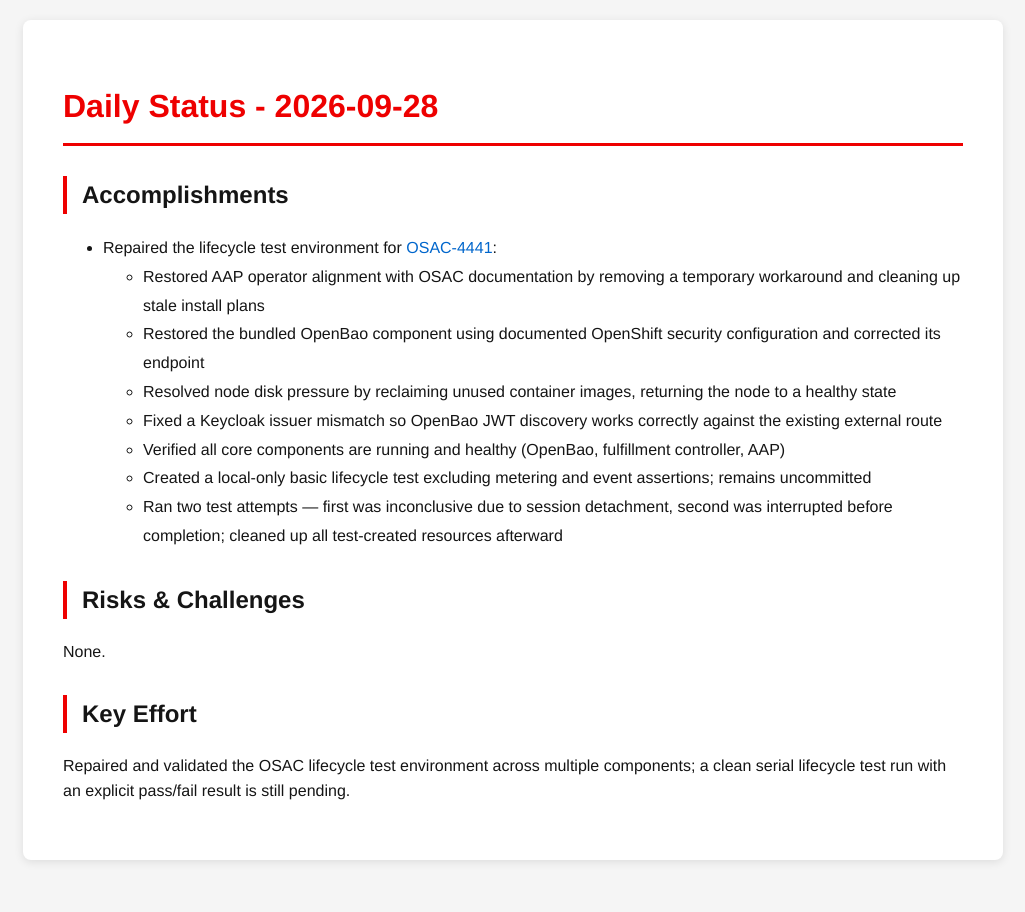
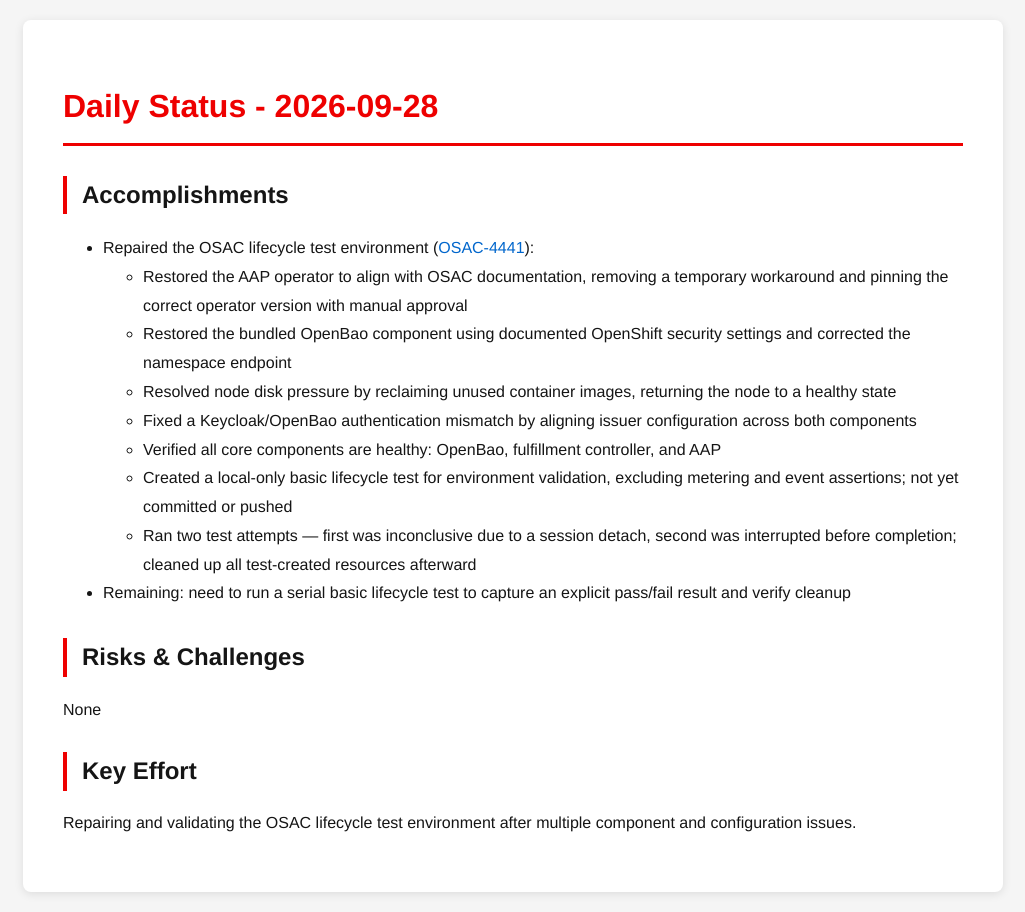
Before and after one commit to tzvatot/daily-status, a Jekyll site: the page built from 2026-09-28.md, in a window 1280 px wide. Shown: the whole page, without its empty margins (127-1152 px from the left). Built offline with Jekyll 4.4.1, drawn with Linux system fonts in a browser that asks for light colours.

Commit message:
Daily status update - 2026-09-28

```diff
--- a/2026-09-28.md
+++ b/2026-09-28.md
@@ -7,17 +7,18 @@ date: 2026-09-28
 # Daily Status - 2026-09-28
 
 ## Accomplishments
-- Repaired the lifecycle test environment for [OSAC-4441](https://redhat.atlassian.net/browse/OSAC-4441):
-  - Restored AAP operator alignment with OSAC documentation by removing a temporary workaround and cleaning up stale install plans
-  - Restored the bundled OpenBao component using documented OpenShift security configuration and corrected its endpoint
+- Repaired the OSAC lifecycle test environment ([OSAC-4441](https://redhat.atlassian.net/browse/OSAC-4441)):
+  - Restored the AAP operator to align with OSAC documentation, removing a temporary workaround and pinning the correct operator version with manual approval
+  - Restored the bundled OpenBao component using documented OpenShift security settings and corrected the namespace endpoint
   - Resolved node disk pressure by reclaiming unused container images, returning the node to a healthy state
-  - Fixed a Keycloak issuer mismatch so OpenBao JWT discovery works correctly against the existing external route
-  - Verified all core components are running and healthy (OpenBao, fulfillment controller, AAP)
-  - Created a local-only basic lifecycle test excluding metering and event assertions; remains uncommitted
-  - Ran two test attempts — first was inconclusive due to session detachment, second was interrupted before completion; cleaned up all test-created resources afterward
+  - Fixed a Keycloak/OpenBao authentication mismatch by aligning issuer configuration across both components
+  - Verified all core components are healthy: OpenBao, fulfillment controller, and AAP
+  - Created a local-only basic lifecycle test for environment validation, excluding metering and event assertions; not yet committed or pushed
+  - Ran two test attempts — first was inconclusive due to a session detach, second was interrupted before completion; cleaned up all test-created resources afterward
+- Remaining: need to run a serial basic lifecycle test to capture an explicit pass/fail result and verify cleanup
 
 ## Risks & Challenges
-None.
+None
 
 ## Key Effort
-Repaired and validated the OSAC lifecycle test environment across multiple components; a clean serial lifecycle test run with an explicit pass/fail result is still pending.
+Repairing and validating the OSAC lifecycle test environment after multiple component and configuration issues.
```
